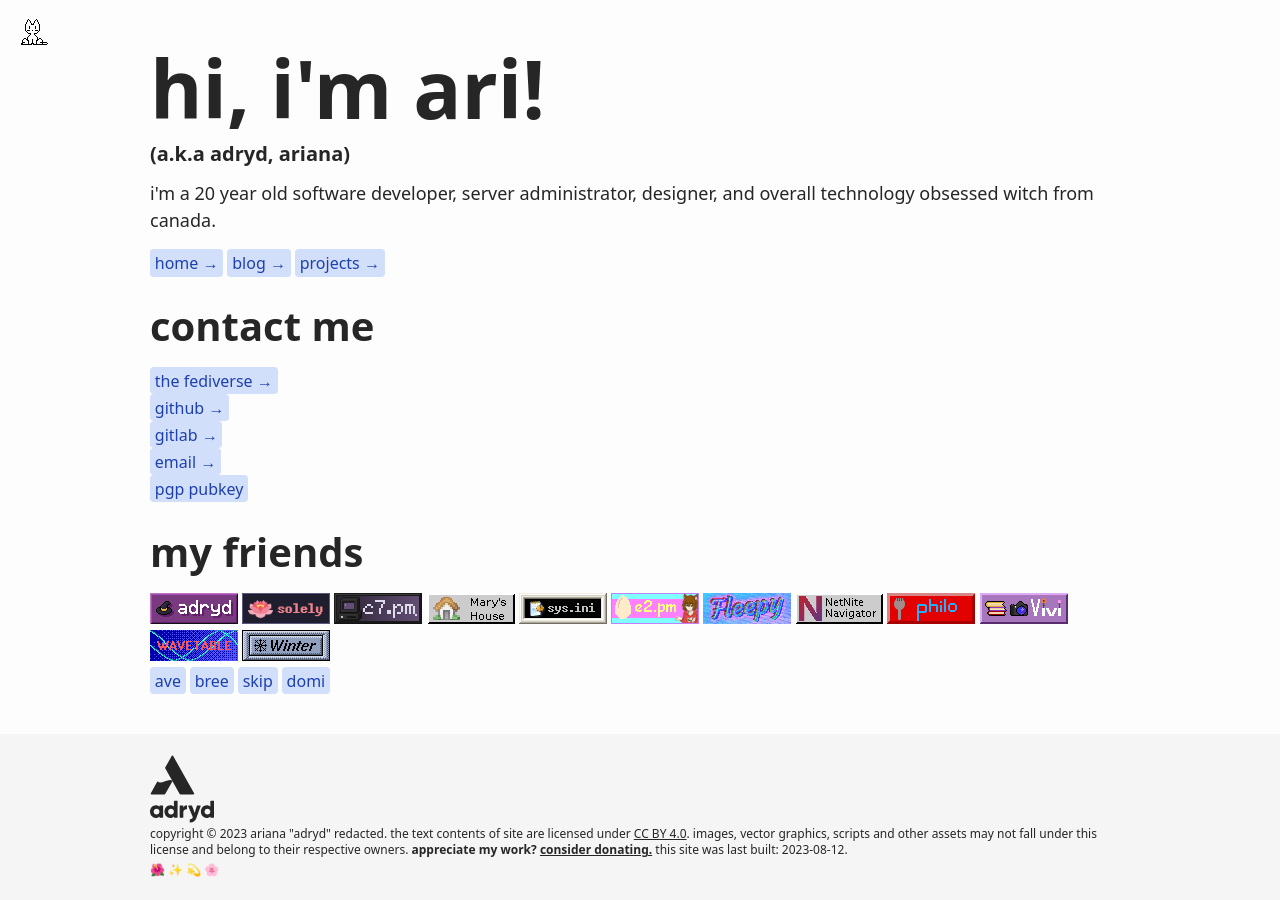
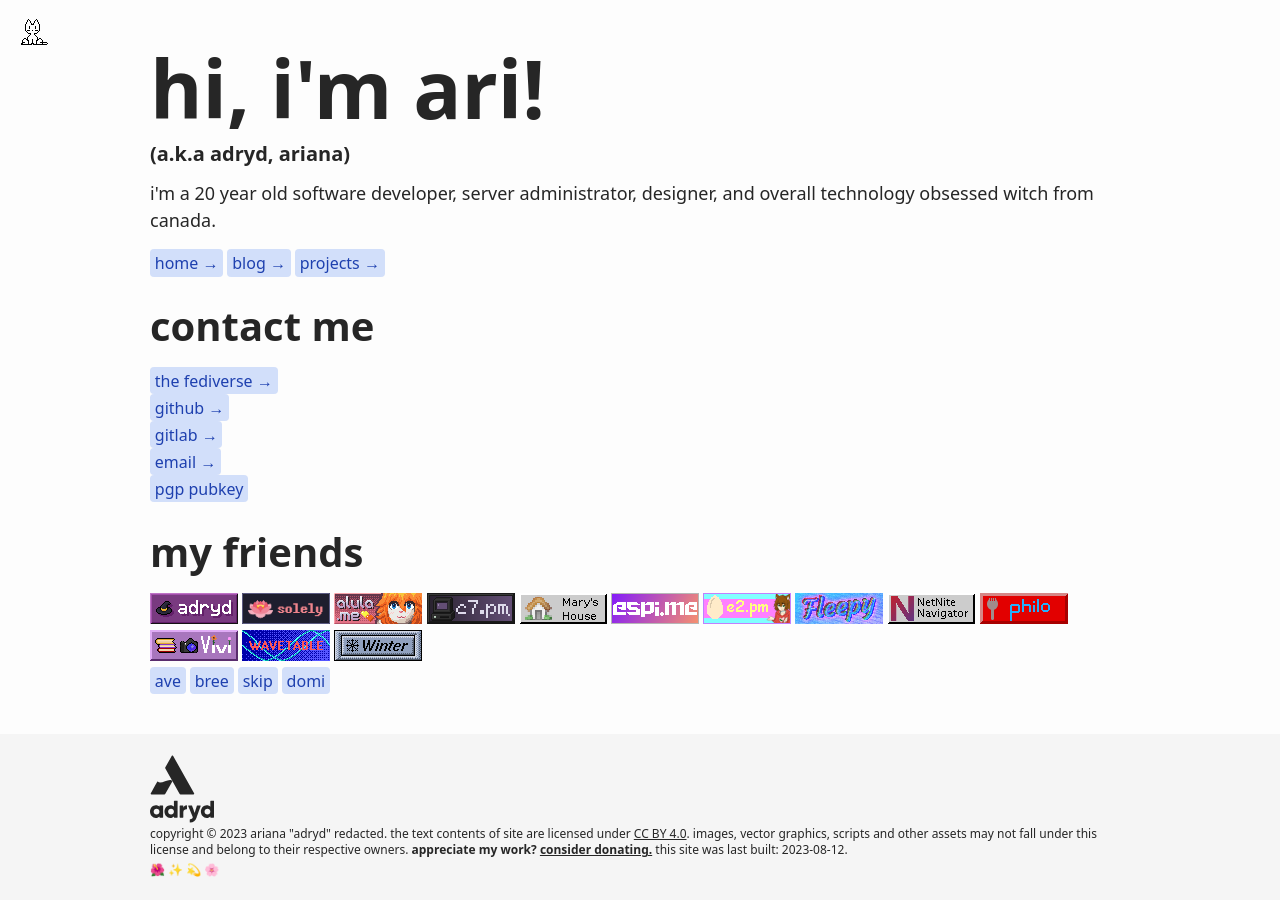
Before and after one commit to adryd325/website, a Jekyll site: the page built from index.html, in a window 1280 px wide. Built offline with Jekyll 4.4.1, drawn with Linux system fonts in a browser that asks for light colours; some web fonts are replaced.

Commit message:
webring: update espi button, add @alula

```diff
--- a/index.html
+++ b/index.html
@@ -61,6 +61,9 @@ title: home
       <a class="inline-flex" href="//arciniega.one/"
         ><img src="/static/buttons/chloe.png" alt="soley"
       /></a>
+      <a class="inline-flex" href="//alula.me/"
+      ><img src="/static/buttons/alula.png" alt="alula"
+    /></a>
       <a class="inline-flex" href="//c7.pm"
         ><img src="/static/buttons/c7-badge.png" alt="c7.pm"
       /></a>
@@ -68,7 +71,7 @@ title: home
         ><img src="/static/buttons/mary.png" alt="Mary's House"
       /></a>
       <a class="inline-flex" href="//espi.me"
-        ><img src="/static/buttons/espi.png" alt="sys.ini"
+        ><img src="/static/buttons/espi.png" alt="Espi"
       /></a>
       <a class="inline-flex" href="//e2.pm"
         ><img src="/static/buttons/erin.png" alt="e2.pm"
```
Also changed, not shown: Gemfile.lock, static/buttons/alula.png (added), static/buttons/espi.png.
